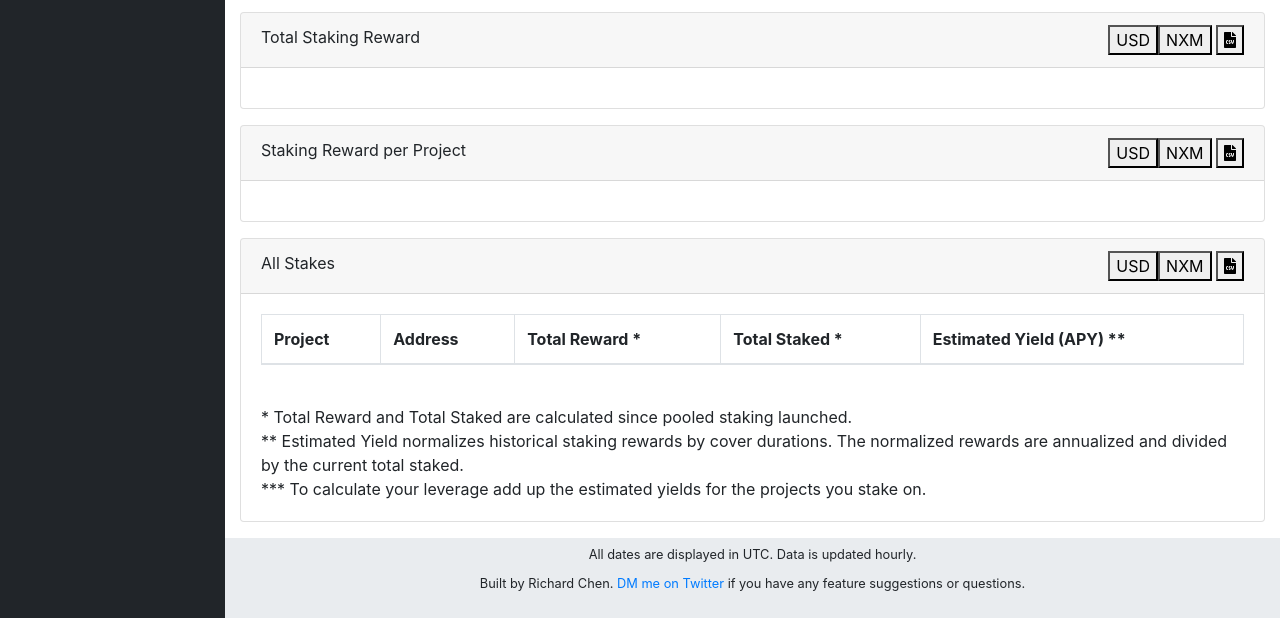
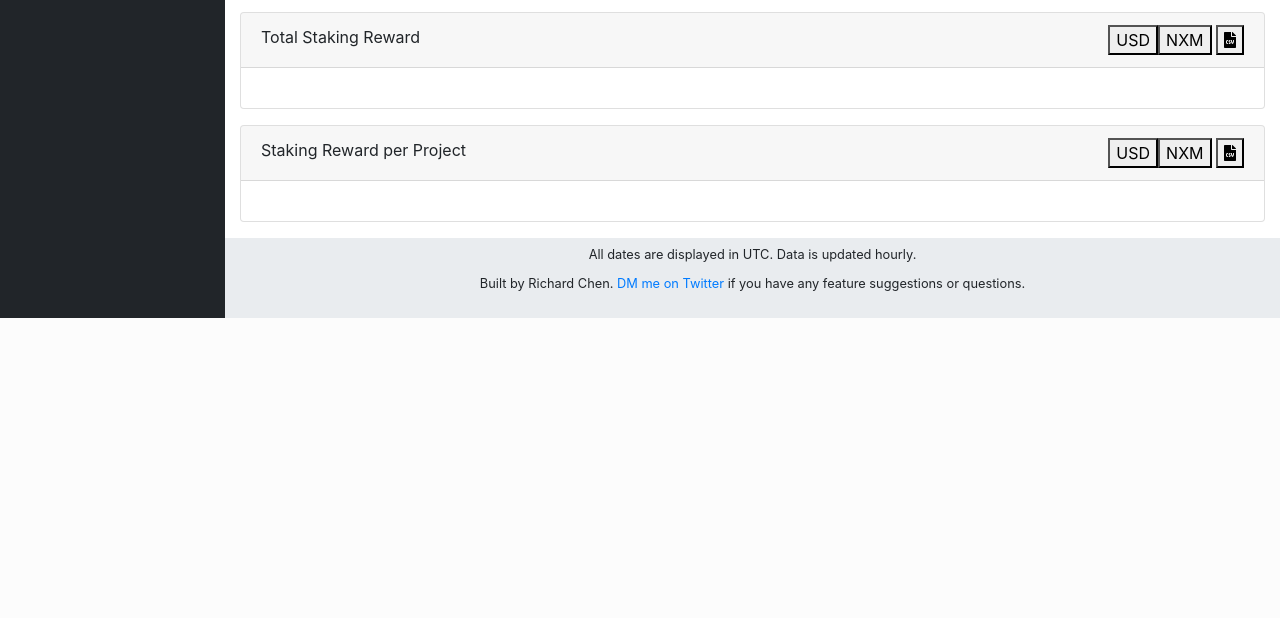
Before and after one commit to rchen8/nexus-mutual-tracker, a Flask app: page /staking in a window 1280 px wide. Shown: the part 522-1140 px from the top of the page. After the commit the page ends 840 px from the top, so only its background shows below. Run offline with Flask 2, Linux system fonts and the light colour scheme; data that the repository does not hold is empty; some libraries are stand-ins or nearby versions.

Commit message:
Remove all stakes table

```diff
--- a/app/models/grapher.py
+++ b/app/models/grapher.py
@@ -336,51 +336,6 @@ def get_staking_reward_per_project(cache=False):
     staking_reward_per_project['NXM'][reward['project']] += reward['amount']
   return dict(staking_reward_per_project)
 
-def get_all_stakes(cache=False):
-  if cache:
-    return json.loads(r.get('all_stakes'))
-
-  query = """
-SELECT s.project,
-       s.address,
-       sr.amount AS total_reward,
-       sum(s.amount) AS total_staked,
-       sr.annualized_amount
-FROM stake s
-INNER JOIN
-  (SELECT sr.project,
-          sr.address,
-          sum(sr.amount) AS amount,
-          sum(365 * 86400 / extract(epoch
-                                    FROM (end_time - start_time)) * sr.amount) AS annualized_amount
-   FROM staking_reward sr
-   INNER JOIN cover c ON sr.timestamp = c.start_time
-   WHERE TIMESTAMP >= '2020-06-30 11:31:12'
-   GROUP BY sr.project,
-            sr.address) sr ON s.address = sr.address
-WHERE s.timestamp >= '2020-06-30 11:31:12'
-  AND s.timestamp <= \'%s\'
-GROUP BY s.project,
-         s.address,
-         sr.amount,
-         sr.annualized_amount
-""" % datetime.now().strftime('%Y-%m-%d %H:%M:%S')
-
-  all_stakes = []
-  for stake in db.engine.execute(query):
-    if stake[3] < 0.01:
-      continue
-    all_stakes.append({
-      'project': stake[0],
-      'address': stake[1],
-      'total_reward': stake[2],
-      'total_reward_usd': stake[2] * float(r.get('NXM')),
-      'total_staked': stake[3],
-      'total_staked_usd': stake[3] * float(r.get('NXM')),
-      'estimated_yield': stake[4] / stake[3] * 100
-    })
-  return all_stakes
-
 def get_nxm_daily_volume(cache=False):
   if cache:
     return json.loads(r.get('nxm_daily_volume'))
@@ -497,7 +452,6 @@ def cache_graph_data():
     'top_stakers',
     'total_staking_reward',
     'staking_reward_per_project',
-    'all_stakes',
     'nxm_daily_volume',
     'nxm_supply',
     'nxm_market_cap',
--- a/app/routes/routes.py
+++ b/app/routes/routes.py
@@ -81,10 +81,6 @@ def total_staking_reward():
 def staking_reward_per_project():
   return jsonify(grapher.get_staking_reward_per_project(cache=True))
 
-@app.route('/all_stakes', methods=['GET'])
-def all_stakes():
-  return jsonify(grapher.get_all_stakes(cache=True))
-
 @app.route('/nxm_price', methods=['GET'])
 def nxm_price():
   return jsonify(grapher.get_nxm_price(cache=True))
--- a/app/static/js/staking.js
+++ b/app/static/js/staking.js
@@ -3,15 +3,13 @@ let amountStakedPerProject = undefined
 let topStakers = undefined
 let totalStakingReward = undefined
 let stakingRewardPerProject = undefined
-let allStakes = undefined
 
 const endpoints = [
   'total_amount_staked',
   'amount_staked_per_project',
   'top_stakers',
   'total_staking_reward',
-  'staking_reward_per_project',
-  'all_stakes'
+  'staking_reward_per_project'
 ]
 
 Promise.all(endpoints.map(getData)).then(data => {
@@ -20,7 +18,6 @@ Promise.all(endpoints.map(getData)).then(data => {
   topStakers = data[2]
   totalStakingReward = data[3]
   stakingRewardPerProject = data[4]
-  allStakes = data[5]
 
   renderStats()
   setTimeout(() => {renderGraphs()}, 0)
@@ -37,7 +34,6 @@ const renderGraphs = () => {
   $('#top-stakers-usd').click()
   $('#total-staking-reward-usd').click()
   $('#staking-reward-per-project-usd').click()
-  $('#all-stakes-usd').click()
 }
 
 const renderTotalAmountStaked = (currency) => {
@@ -132,38 +128,3 @@ $('#staking-reward-per-project-nxm').click(() => {
   renderStakingRewardPerProject('NXM')
   toggleCurrency('#staking-reward-per-project', 'nxm', 'usd')
 })
-
-const renderAllStakes = (currency) => {
-  const table = $('#stakeDataTable').DataTable()
-  table.clear()
-  for (let stake of allStakes) {
-    let totalReward = 0
-    let totalStaked = 0
-    if (currency === 'USD') {
-      totalReward = '$' + stake['total_reward_usd'].toFixed(2).replace(/\B(?=(\d{3})+(?!\d))/g, ',')
-      totalStaked = '$' + stake['total_staked_usd'].toFixed(2).replace(/\B(?=(\d{3})+(?!\d))/g, ',')
-    } else {
-      totalReward = stake['total_reward'].toLocaleString() + ' NXM'
-      totalStaked = stake['total_staked'].toLocaleString() + ' NXM'
-    }
-
-    table.row.add([
-      stake['project'],
-      stake['address'],
-      totalReward,
-      totalStaked,
-      stake['estimated_yield'].toFixed(2) + '%'
-    ])
-  }
-  table.draw()
-}
-
-$('#all-stakes-usd').click(() => {
-  renderAllStakes('USD')
-  toggleCurrency('#all-stakes', 'usd', 'nxm')
-})
-
-$('#all-stakes-nxm').click(() => {
-  renderAllStakes('NXM')
-  toggleCurrency('#all-stakes', 'nxm', 'usd')
-})
--- a/app/templates/staking.html
+++ b/app/templates/staking.html
@@ -115,34 +115,6 @@
         <div id="stakingRewardPerProject"></div>
       </div>
     </div>
-
-    <div class="card mb-3">
-      <div class="card-header">
-        All Stakes
-        <span style="float:right;">
-          <button id="all-stakes-usd">USD</button><button id="all-stakes-nxm">NXM</button>
-          <a href="download/all_stakes"><button><i class="fas fa-file-csv"></i></button></a>
-        </span>
-      </div>
-      <div class="card-body">
-        <div class="table-responsive">
-          <table class="table table-bordered" id="stakeDataTable" width="100%" cellspacing="0">
-            <thead>
-              <tr>
-                <th>Project</th>
-                <th>Address</th>
-                <th>Total Reward *</th>
-                <th>Total Staked *</th>
-                <th>Estimated Yield (APY) **</th>
-              </tr>
-            </thead>
-          </table>
-        </div>
-        <br>* Total Reward and Total Staked are calculated since pooled staking launched.
-        <br>** Estimated Yield normalizes historical staking rewards by cover durations. The normalized rewards are annualized and divided by the current total staked.
-        <br>*** To calculate your leverage add up the estimated yields for the projects you stake on.
-      </div>
-    </div>
   </div>
 
   {% include '_footer.html' %}
```
